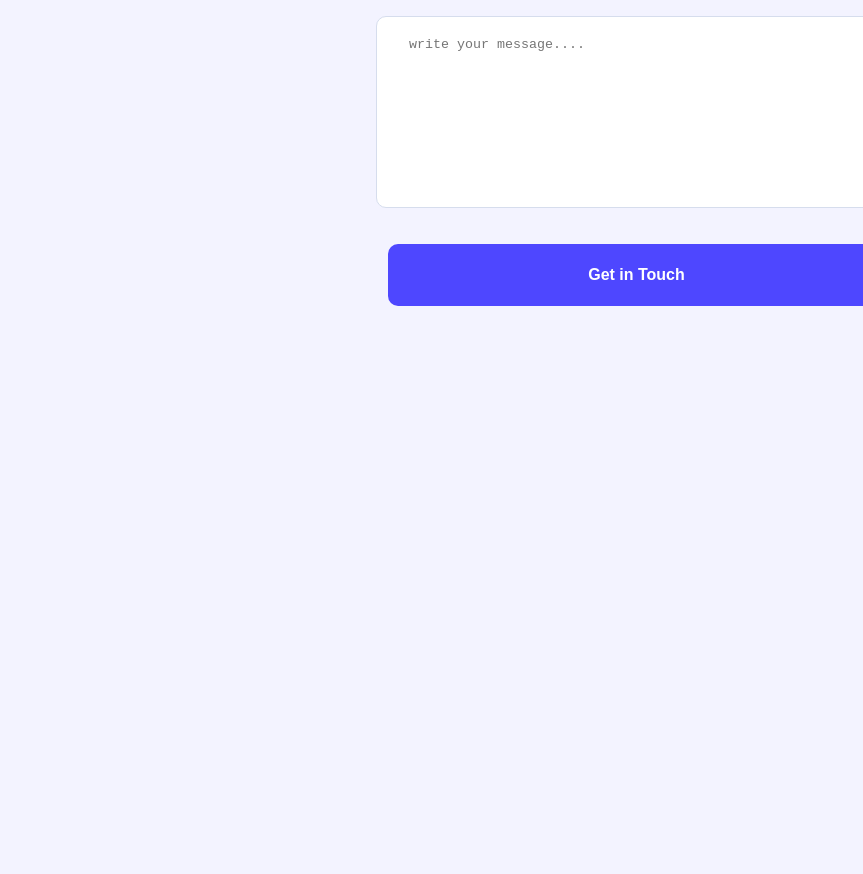
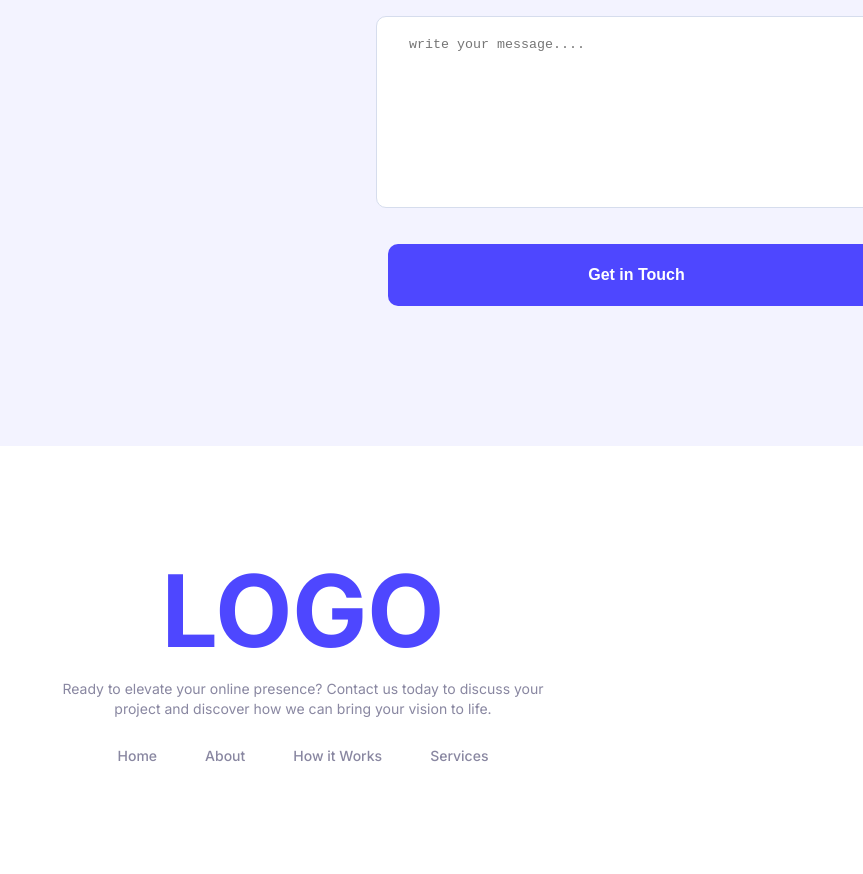
Before and after one commit to IbrahimNewaz/Assin, a plain HTML site: page index.html in a window 1280 px wide. Shown: the part 3431-4305 px from the top of the page, without its empty margins (417-1280 px from the left). Before the commit the page ends 3773 px from the top, so only its background shows below. Drawn offline with Linux system fonts and the light colour scheme; a web font is replaced by a local one.

Commit message:
footer part added done

```diff
--- a/index.html
+++ b/index.html
@@ -323,5 +323,23 @@
         </div>
       </section>
     </main>
+
+    <footer class="tail">
+      <div class="tail-tracking">
+        <h1 class="inter-normal">LOGO</h1>
+        <p class="inter-normal">
+          Ready to elevate your online presence? Contact us today to discuss
+          your project and discover how we can bring your vision to life.
+        </p>
+        <div class="tail-link inter-normal">
+          <a href="https://github.com/IbrahimNewaz" target="_blank">Home</a>
+          <a href="https://phitron.io/" target="_blank">About</a>
+          <a href="https://phitron.io/about-us" target="_blank">How it Works</a>
+          <a href="https://www.programming-hero.com/" target="_blank"
+            >Services</a
+          >
+        </div>
+      </div>
+    </footer>
   </body>
 </html>
```
